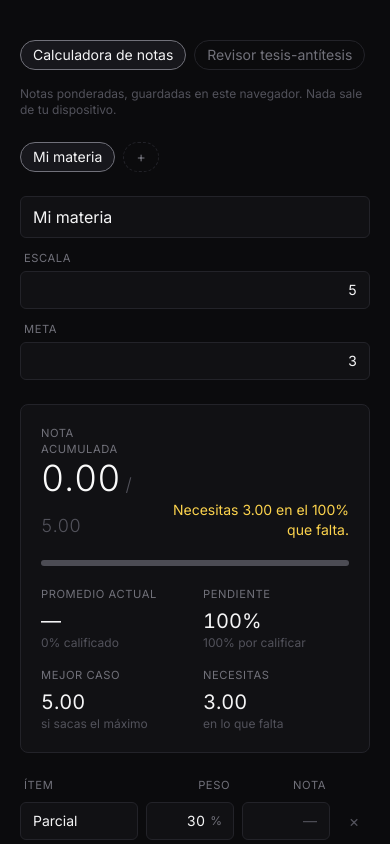
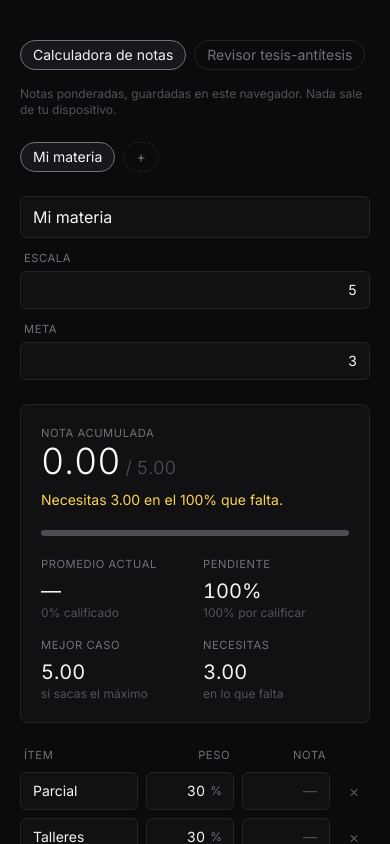
Before and after one commit to marinomoscoso1/ICFES_DATABASE, a React (Vite) app: page / in a window 390 px wide. Shown: the top 844 px of the page. Built offline with nearby package versions, Linux system fonts and the light colour scheme.

Commit message:
Ajustar el layout del revisor y la calculadora en pantallas angostas
Co-Authored-By: Devin AI <158243242+devin-ai-integration[bot]@users.noreply.github.com>

```diff
--- a/src/components/DebateMessage.tsx
+++ b/src/components/DebateMessage.tsx
@@ -20,9 +20,9 @@ const stanceTone: Record<DebateTurn['stance'], string> = {
 export function DebateMessage({ turn }: { turn: DebateTurn }) {
   return (
     <article className={`space-y-2 rounded-lg border p-4 ${roleTone[turn.role]}`}>
-      <header className="flex items-baseline justify-between gap-3">
+      <header className="flex flex-col gap-1 sm:flex-row sm:items-baseline sm:justify-between sm:gap-3">
         <p className="text-[0.7rem] uppercase tracking-wider text-zinc-400">{roleLabel[turn.role]}</p>
-        <p className="text-[0.7rem] text-zinc-500">
+        <p className="whitespace-nowrap text-[0.7rem] text-zinc-500">
           ronda {turn.round} ·{' '}
           <span className={stanceTone[turn.stance]}>
             {turn.stance === 'bien' ? 'quedó bien' : 'quedó mal'}
--- a/src/components/Reviewer.tsx
+++ b/src/components/Reviewer.tsx
@@ -159,7 +159,7 @@ export function Reviewer() {
           />
         </label>
 
-        <div className="flex flex-wrap items-center justify-between gap-3">
+        <div className="flex flex-col gap-3 sm:flex-row sm:items-center sm:justify-between">
           <label className="btn cursor-pointer">
             Subir archivo
             <input
@@ -172,7 +172,7 @@ export function Reviewer() {
               }}
             />
           </label>
-          <div className="flex items-center gap-3">
+          <div className="flex items-center justify-between gap-3">
             <span className="text-xs text-zinc-600">{document.trim().length} caracteres</span>
             <button className="btn" disabled={busy} type="button" onClick={() => void startReview()}>
               {status === 'debating' ? 'Debatiendo…' : 'Revisar con tesis-antítesis'}
--- a/src/components/Summary.tsx
+++ b/src/components/Summary.tsx
@@ -45,15 +45,15 @@ function Stat({ label, value, hint }: { label: string; value: string; hint?: str
 export function Summary({ stats, maxScore, targetScore, weightGap }: SummaryProps) {
   return (
     <section className="space-y-5 rounded-lg border border-ink-700 bg-ink-900 p-5">
-      <div className="flex items-end justify-between gap-4">
+      <div className="flex flex-col gap-2 sm:flex-row sm:items-end sm:justify-between sm:gap-4">
         <div>
           <p className="text-[0.7rem] uppercase tracking-wider text-zinc-500">Nota acumulada</p>
-          <p className="text-4xl font-light tabular-nums text-zinc-50">
+          <p className="whitespace-nowrap text-4xl font-light tabular-nums text-zinc-50">
             {formatScore(stats.earned)}
             <span className="text-lg text-zinc-600"> / {formatScore(maxScore)}</span>
           </p>
         </div>
-        <p className={`max-w-[22rem] text-right text-sm ${tone[stats.status]}`}>
+        <p className={`text-sm sm:max-w-[22rem] sm:text-right ${tone[stats.status]}`}>
           {verdict(stats, maxScore, targetScore)}
         </p>
       </div>
--- a/src/components/VerdictCard.tsx
+++ b/src/components/VerdictCard.tsx
@@ -23,17 +23,17 @@ export function VerdictCard({ verdict }: { verdict: Verdict }) {
     <section
       className={`space-y-4 rounded-lg border p-5 ${good ? 'border-emerald-500/40 bg-emerald-500/5' : 'border-rose-500/40 bg-rose-500/5'}`}
     >
-      <div className="flex items-end justify-between gap-4">
+      <div className="flex flex-col gap-1 sm:flex-row sm:items-end sm:justify-between sm:gap-4">
         <div>
           <p className="text-[0.7rem] uppercase tracking-wider text-zinc-500">Veredicto</p>
-          <p className={`text-3xl font-light ${good ? 'text-emerald-300' : 'text-rose-300'}`}>
+          <p className={`whitespace-nowrap text-3xl font-light ${good ? 'text-emerald-300' : 'text-rose-300'}`}>
             {good ? 'Quedó bien' : 'Quedó mal'}
             {verdict.score === null ? null : (
               <span className="text-lg tabular-nums text-zinc-500"> · {verdict.score}/100</span>
             )}
           </p>
         </div>
-        <p className="text-right text-xs text-zinc-500">
+        <p className="text-xs text-zinc-500 sm:text-right">
           {verdict.agreed ? 'Consenso' : 'Sin consenso, decidió el juez'} tras {verdict.rounds}{' '}
           {verdict.rounds === 1 ? 'ronda' : 'rondas'}
         </p>
```
